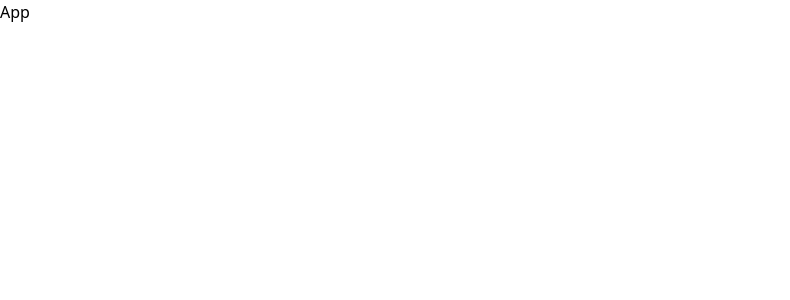
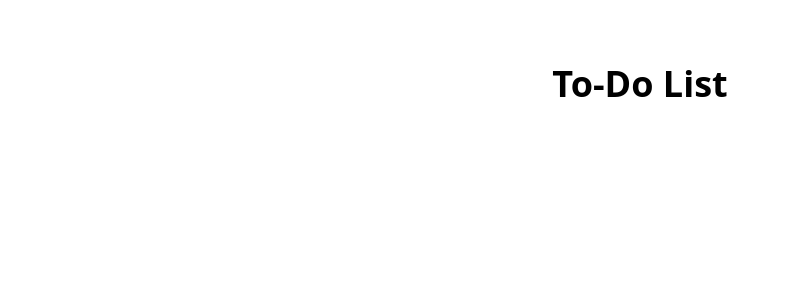
Before and after one commit to LiamBowie/todo-list, a React (Vite) app: page / in a window 1280 px wide. Shown: the top 300 px of the page, without its empty margins (0-790 px from the left). Built offline with nearby package versions, Linux system fonts and the light colour scheme.

Commit message:
Add simple header

```diff
--- a/src/App.jsx
+++ b/src/App.jsx
@@ -1,7 +1,11 @@
+import Heading from "./components/Heading"
+
 function App() {
 
   return (
-    <div className="App">App</div>
+    <div className="App container py-16 px-6 min-h-screen mx-auto">
+      <Heading />
+    </div>
   )
 }
 
--- /dev/null
+++ b/src/components/Heading.jsx
@@ -0,0 +1,9 @@
+import React from "react";
+
+const Heading = () => {
+    return (
+        <div className="text-center text-4xl font-bold">To-Do List</div>
+    )
+}
+
+export default Heading;
```
